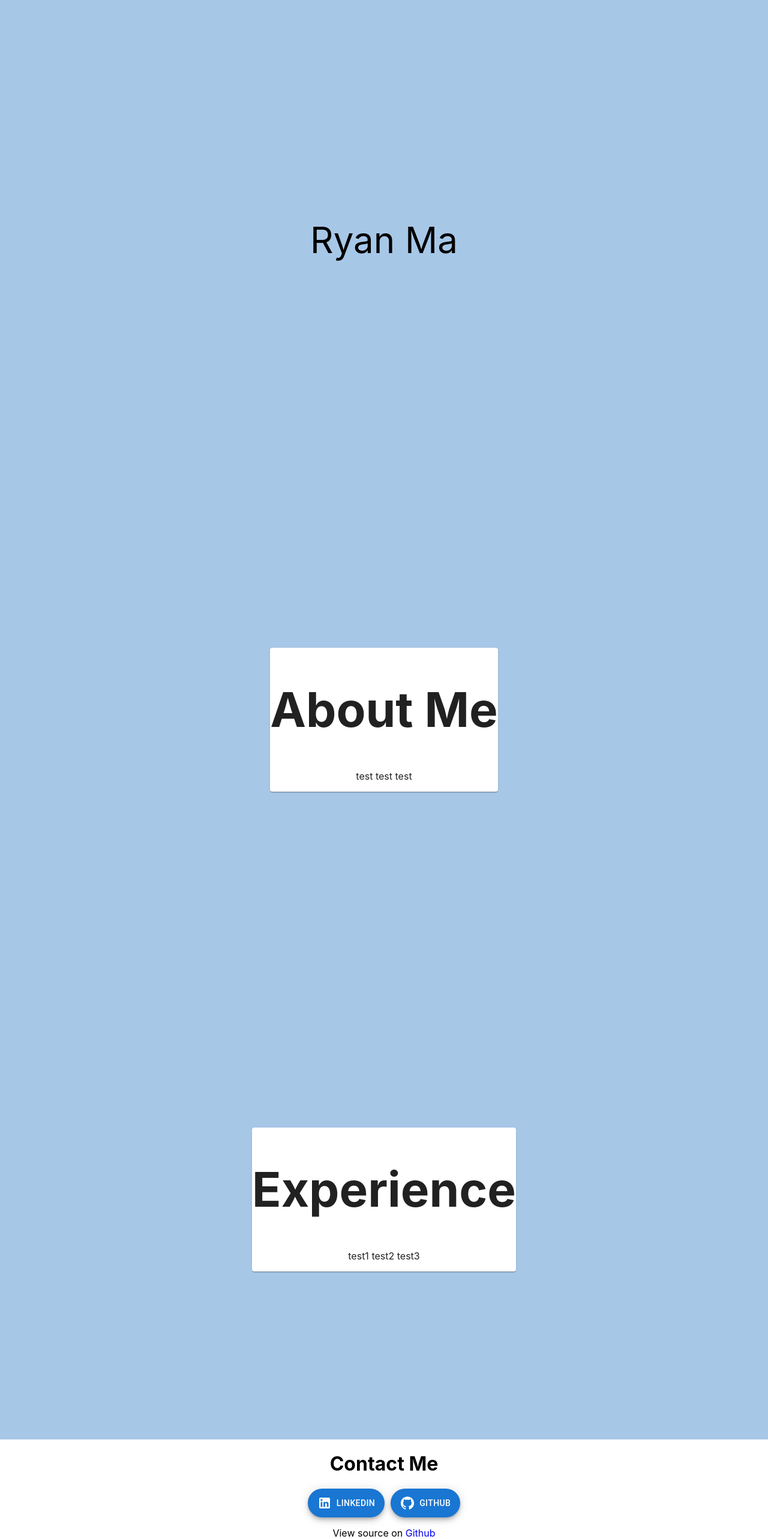
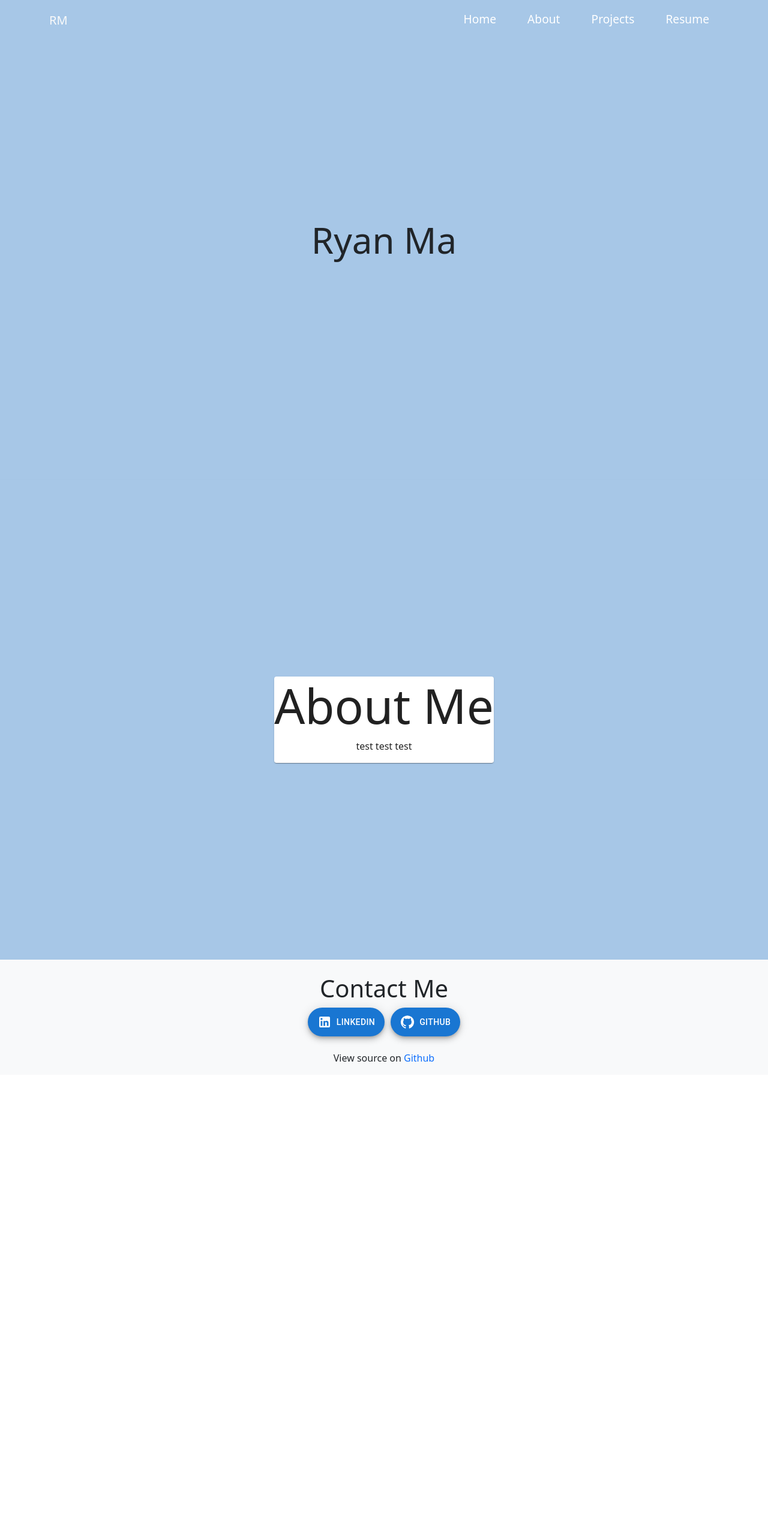
Before and after one commit to rmmhm/site, a React (Create React App) app in the folder site/: page / in a window 1280 px wide. Shown: the top 2566 px of the page at 60% size. After the commit the page ends 1792 px from the top, so only its background shows below. Built offline with nearby package versions, Linux system fonts and the light colour scheme.

Commit message:
add navbar

```diff
--- a/site/src/App.js
+++ b/site/src/App.js
@@ -1,15 +1,23 @@
 import React from 'react';
 import './App.css';
-import {Routes, Route} from 'react-router-dom';
+import {BrowserRouter as Router, Routes, Route} from 'react-router-dom';
 import Home from './pages/Home';
+import Projects from './components/Projects';
+import NavBar from './components/NavBar';
+import Footer from './components/Footer';
+import 'bootstrap/dist/css/bootstrap.min.css';
+
 
 function App() {
   return (
-    <div>
+    <Router>
+      <NavBar />
       <Routes>
         <Route path = '/' element = {<Home />}></Route>
+        <Route path = '/projects' element ={<Projects />}></Route>
       </Routes>
-    </div>
+      <Footer />
+    </Router>
   );
 }
 
--- a/site/src/components/Contact.css
+++ b/site/src/components/Footer.css
@@ -1,3 +1,8 @@
+.container {
+    display: flex;
+    flex-direction: column;
+}
+
 h1 {
     justify-content: center;
     text-align: center;
--- a/site/src/components/Contact.js
+++ b/site/src/components/Footer.js
@@ -1,5 +1,5 @@
 import React from 'react';
-import './Contact.css';
+import './Footer.css';
 import Fab from '@mui/material/Fab'
 import LinkedInIcon from '@mui/icons-material/LinkedIn';
 import GitHubIcon from '@mui/icons-material/GitHub';
@@ -9,10 +9,10 @@ import {
     MDBContainer,
 } from 'mdb-react-ui-kit';
 
-function Contact() {
+function Footer() {
     return (
         <MDBFooter className='bg-light text-center'>
-            <MDBContainer className='p-4 pb-0'>
+            <MDBContainer className='p-4 pb-0' style={{flexDirection: 'column'}}>
                 <h1>Contact Me</h1>
                 <section className='mb-4'>
                     <a href="https://www.linkedin.com/in/rmmhm" target="_blank" rel="noopener noreferrer">
@@ -39,4 +39,4 @@ function Contact() {
     )
 }
 
-export default Contact;
+export default Footer;
--- /dev/null
+++ b/site/src/components/NavBar.css
@@ -0,0 +1,126 @@
+.sticky {
+    background-color: #1b1a2ea9 !important;
+    transition: all 0.3s ease-out 0s !important;
+    box-shadow: 0px 10px 10px 0px !important;
+    backdrop-filter: blur(15px) !important;
+}
+
+.navbar {
+    position: fixed !important;
+    transition: all 0.3s ease-out 0s !important;
+    padding: 0.3rem 2rem !important;
+    font-size: 1.2rem !important;
+}
+
+.navbar-toggler {
+    position: relative !important;
+    background-color: transparent !important;
+    border-color: transparent !important;
+}
+
+.navbar-toggler span {
+    display: block !important;
+    background-color:blue !important;
+    height: 4px !important;
+    width: 27px !important;
+    margin-top: 5px !important;
+    margin-bottom: 5px !important;
+    transform: rotate(0deg) !important;
+    left: 0 !important;
+    opacity: 1 !important;
+}
+
+.navbar-toggler:focus,
+.navbar-toggler:active {
+    outline: 0 !important;
+}
+
+.navbar-toggler span:nth-child(1),
+.navbar-toggler span:nth-child(3) {
+    transition: transform 0.35s ease-in-out !important;
+    transition: transofmr 0.35s ease-in-out !important;
+}
+
+.navbar-toggler:not(.collapsed) span:nth-child(1) {
+    position: absolute !important;
+    left: 12px !important;
+    top: 10px !important;
+    transform: rotate(135deg) !important;
+    opacity: 0.9 !important;
+}
+
+.navbar-toggler:not(.collapsed) span:nth-child(2) {
+    height: 12px !important;
+    visibility: hidden !important;
+    background-color: transparent !important;
+}
+
+.navbar-toggler:not(.collapsed) span:nth-child(3) {
+    position: absolute !important;
+    left: 12px !important;
+    top: 10px !important;
+    transform: rotate(-135deg) !important;
+    opacity: 0.9 !important;
+}
+
+@media (max-width: 767px) {
+    .navbar {
+        padding: 1rem 2rem !important;
+        font-size: 1.4rem !important;
+        background-color: #181a27 !important;
+    }
+
+    .navbar-nav .nav-item a::after {
+        display: none !important;
+    }
+}
+
+.navbar-brand {
+    color: rgb(250, 250, 250) !important;
+}
+
+.navbar-nav .nav-link {
+    color: white !important;
+    padding-right: 1rem !important;
+    padding-left: 1rem !important;
+}
+
+.nav-link {
+    padding: 0.8rem 1rem !important;
+}
+
+@media (max-width: 767px) {
+    .nav-link {
+        padding: 0.7rem 1rem !important;
+    }
+}
+
+.navbar-nav .nav-item {
+    position: relative;
+    margin-left: 20px;
+}
+
+.navbar-nav .nav-item a {
+    font-weight: 400;
+    transition: all 0.3s ease-out 0s;
+    position: relative;
+    z-index: 1;
+}
+
+.navbar-nav .nav-item a::after {
+    content: "";
+    position: relative;
+    display: block;
+    height: 5px;
+    width: 0;
+    border-radius: 16px;
+    background: #5b77f5;
+    bottom: 1px;
+    left: 0;
+    z-index: -1;
+    transition: all 0.3s ease-out 0s;
+}
+
+.navbar-nav .nav-item a:hover::after {
+    width: 100%;
+}
--- /dev/null
+++ b/site/src/components/NavBar.js
@@ -0,0 +1,73 @@
+import React, {useState } from 'react';
+import Navbar from 'react-bootstrap/Navbar';
+import Nav from 'react-bootstrap/Nav';
+import Container from 'react-bootstrap/Container';
+import {Link} from 'react-router-dom';
+import './NavBar.css'
+
+function NavBar() {
+    const [expand, updateExpand] = useState(false);
+    const [blur, updateBlur] = useState(false);
+
+    function showNavbar() {
+        if (window.scrollY >= 20) {
+            updateBlur(true);
+        }
+        else {
+            updateBlur(false);
+        }
+    }
+
+    window.addEventListener('scroll', showNavbar)
+
+    return (
+        <Navbar
+            expanded={expand}
+            fixed='top'
+            expand='md'
+            className={blur ? "sticky" : "navbar"}
+        >
+            <Container style={{flexDirection: 'row'}}>
+                <Navbar.Brand href='/' className='d-flex'>
+                    RM
+                </Navbar.Brand>
+                <Navbar.Toggle
+                    aria-controls='responsive-navbar-nav'
+                    onClick={() => {
+                        updateExpand(expand ? false : "expanded")
+                    }}
+                >
+                    <span />
+                    <span />
+                    <span />
+                </Navbar.Toggle>
+                <Navbar.Collapse id='responsive-navbar-nav'>
+                    <Nav className='ms-auto' defaultActiveKey='#home'>
+                        <Nav.Item>
+                            <Nav.Link as={Link} to='/' onClick={() => updateExpand(false)}>
+                                Home
+                            </Nav.Link>
+                        </Nav.Item>
+                        <Nav.Item>
+                            <Nav.Link as={Link} to='/about' onClick={() => updateExpand(false)}>
+                                About
+                            </Nav.Link>
+                        </Nav.Item>
+                         <Nav.Item>
+                            <Nav.Link as={Link} to='/projects' onClick={() => updateExpand(false)}>
+                                Projects
+                            </Nav.Link>
+                         </Nav.Item>
+                         <Nav.Item>
+                            <Nav.Link as={Link} to='/resume' onClick={() => updateExpand(false)}>
+                                Resume
+                            </Nav.Link>
+                         </Nav.Item>
+                    </Nav>
+                </Navbar.Collapse>
+            </Container>
+        </Navbar>
+    );
+}
+
+export default NavBar;
--- a/site/src/components/Experience.css
+++ b/site/src/components/Projects.css
@@ -1,16 +1,16 @@
-.exp-container {
+.pro-container {
     display: flex;
     justify-content: center;
     align-items: center;
 }
 
-.exp-bg {
+.pro-bg {
     height: 100vh;
     width: 100%;
     object-fit: cover;
 }
 
-.exp-text {
+.pro-text {
     position: absolute;
     margin: auto;
 }
--- a/site/src/components/Experience.js
+++ b/site/src/components/Projects.js
@@ -1,5 +1,5 @@
 import React from 'react';
-import "./Experience.css";
+import "./Projects.css";
 import Slide from 'react-reveal/Slide';
 import Card from '@mui/material/Card';
 
@@ -7,10 +7,10 @@ import bg3 from "../assets/background.png"
 
 function Experience() {
     return (
-        <div className='exp-container'>
-            <img className="d-block w-100 exp-bg" src={bg3} alt="aqua" />
+        <div className='pro-container'>
+            <img className="d-block w-100 pro-bg" src={bg3} alt="aqua" />
             <Slide right duration={2000}>
-                <div className='exp-text'>
+                <div className='pro-text'>
                     <Card>
                         <h1 className='heading'>
                             Experience
--- a/site/src/index.js
+++ b/site/src/index.js
@@ -2,15 +2,10 @@ import React from 'react';
 import './index.css';
 import App from './App';
 import ReactDOM from 'react-dom'
-import { BrowserRouter, Routes, Route } from 'react-router-dom';
 
 ReactDOM.render(
     <React.StrictMode>
-        <BrowserRouter basename={process.env.PUBLIC_URL}>
-            <Routes>
-                <Route path='/' element={<App />} />
-            </Routes>
-        </BrowserRouter>
+        <App />
     </React.StrictMode>,
     document.getElementById('root')
-)
+);
--- a/site/src/pages/Home.js
+++ b/site/src/pages/Home.js
@@ -2,8 +2,6 @@ import React, { useEffect } from 'react';
 import './Home.css';
 import Title from "../components/Title";
 import About from '../components/About';
-import Experience from '../components/Experience';
-import Contact from '../components/Contact';
 import { Parallax } from 'react-parallax';
 
 function Home() {
@@ -21,13 +19,7 @@ function Home() {
                 <div>
                     <About />
                 </div>
-                <div>
-                    <Experience />
-                </div>
-                <div>
-                    <Contact />
-                </div>
-             </Parallax>
+            </Parallax>
         </div>
     )
 }
```
Also changed, not shown: 1 other file (tests, documents, lock files or other folders).
